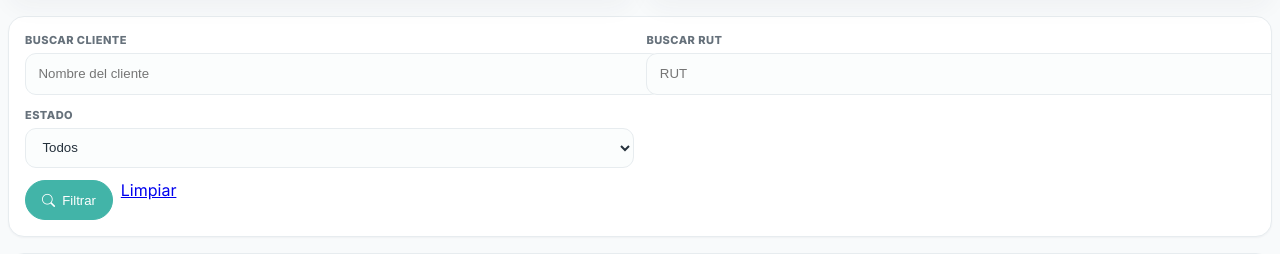
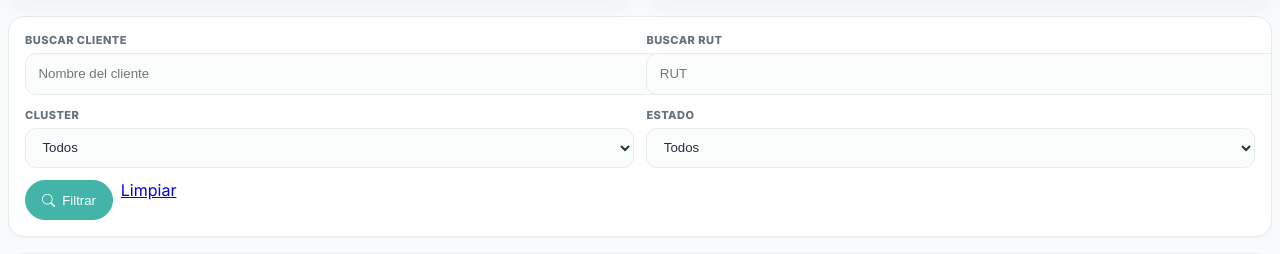
Before and after one commit to angeloleonc-bot/invoice-flow, a Django app: page /management/ in a window 1280 px wide. Shown: the part 985-1239 px from the top of the page. Run offline with Django 5.2, Linux system fonts and the light colour scheme; the visitor is signed in with stand-in values (Sample User, id 1); data comes from the database, SQL or seed files in the repository; data that the repository does not hold is empty; some libraries are stand-ins or nearby versions.

Commit message:
Add cluster filter to management portfolio

```diff
--- a/apps/management/views.py
+++ b/apps/management/views.py
@@ -101,6 +101,7 @@ def my_work(request):
 
     search_customer = request.GET.get("customer", "").strip()
     search_rut = request.GET.get("rut", "").strip()
+    requested_cluster = request.GET.get("cluster", "").strip()
 
     allowed_portfolio_filters = {
         "",
@@ -383,6 +384,28 @@ def my_work(request):
     )
 
     visible_customer_ids = workspace_service.visible_customer_ids()
+
+    cluster_options = list(
+        Customer.objects
+        .filter(
+            is_active=True,
+            id__in=visible_customer_ids,
+        )
+        .exclude(cluster__isnull=True)
+        .exclude(cluster="")
+        .values_list(
+            "cluster",
+            flat=True,
+        )
+        .distinct()
+        .order_by("cluster")
+    )
+
+    selected_cluster = (
+        requested_cluster
+        if requested_cluster in cluster_options
+        else ""
+    )
 
     customers = Customer.objects.filter(
         is_active=True,
@@ -464,6 +487,11 @@ def my_work(request):
             rut__icontains=search_rut,
         )
 
+    if selected_cluster:
+        customers = customers.filter(
+            cluster=selected_cluster,
+        )
+
     if selected_filter == "with_promises":
         customers = customers.filter(
             Q(has_active_promise=True)
@@ -913,6 +941,8 @@ def my_work(request):
         "selected_scope": selected_scope,
         "search_customer": search_customer,
         "search_rut": search_rut,
+        "cluster_options": cluster_options,
+        "selected_cluster": selected_cluster,
         "selected_collector": selected_collector,
         "selected_filter": selected_filter,
         "selected_sort": selected_sort,
--- a/templates/management/my_work.html
+++ b/templates/management/my_work.html
@@ -125,6 +125,23 @@
         placeholder="RUT"
       >
     </div>
+
+    <div class="if-portfolio-filter-field">
+  <label for="cluster">Cluster</label>
+
+  <select id="cluster" name="cluster">
+    <option value="">Todos</option>
+
+    {% for cluster in cluster_options %}
+      <option
+        value="{{ cluster }}"
+        {% if selected_cluster == cluster %}selected{% endif %}
+      >
+        {{ cluster }}
+      </option>
+    {% endfor %}
+  </select>
+</div>
 
     {% if is_supervisor and selected_scope == 'all' %}
     <div class="if-portfolio-filter-field">
```
